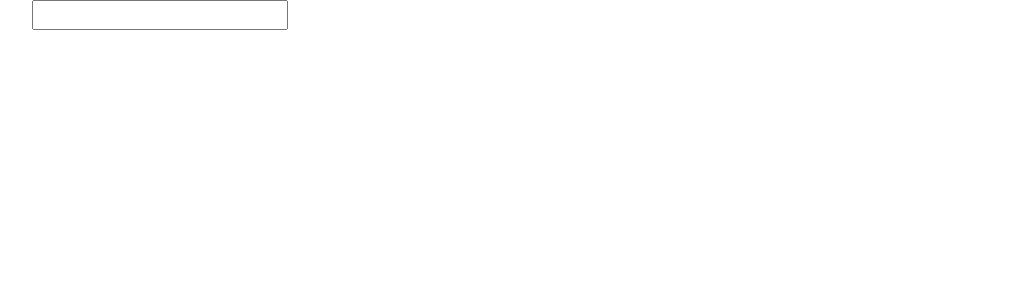
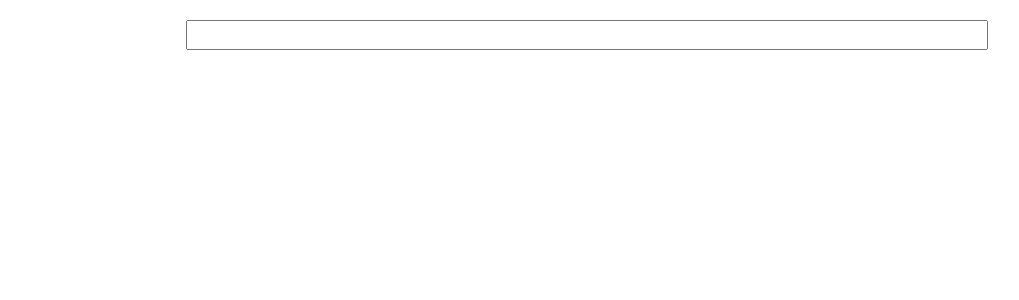
Before and after one commit to JelenaMarjanovic/video-browser, a Vue app: page / in a window 1280 px wide. Shown: the top 300 px of the page, without its empty margins (53-1072 px from the left). Built offline with nearby package versions, Linux system fonts and the light colour scheme.

Commit message:
Styling SearchBar

```diff
--- a/src/components/SearchBar.vue
+++ b/src/components/SearchBar.vue
@@ -14,3 +14,14 @@ export default {
 	}
 };
 </script>
+
+<style scoped>
+div {
+	margin: 20px;
+	text-align: center;
+}
+
+input {
+	width: 75%;
+}
+</style>
```
